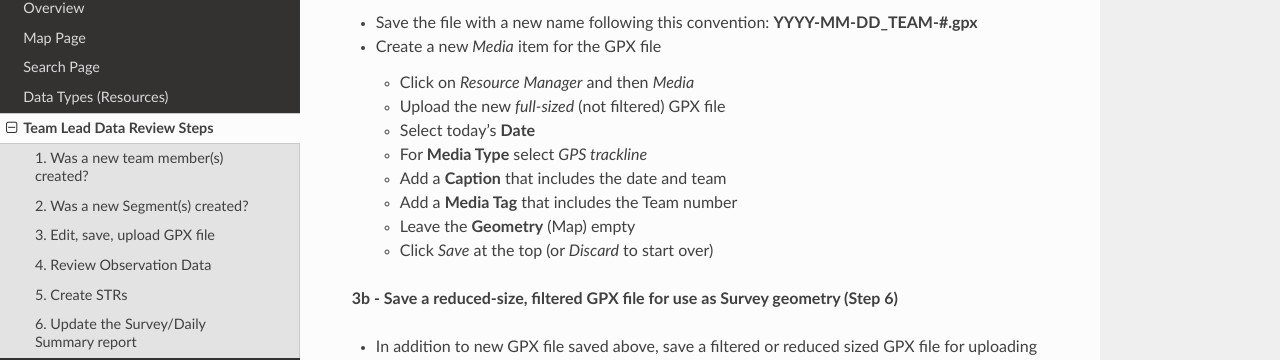
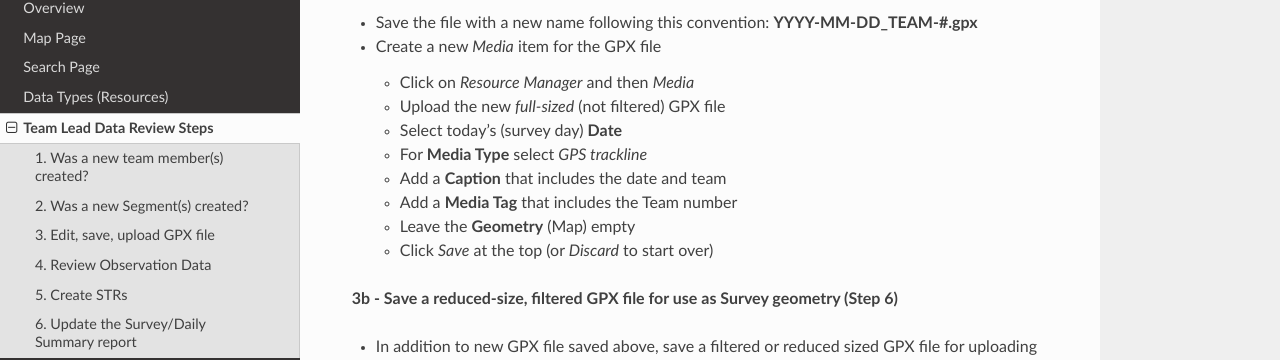
Before and after one commit to agraham/PRISM_rtd, a Sphinx documentation site: the page built from docs/teamlead.rst, in a window 1280 px wide and 900 px high, scrolled down 1296 px. Shown: the part 137-497 px from the top of the window. Built offline with Sphinx 7.4.7 and the Read the Docs theme 2.0.0, drawn with Linux system fonts in a browser that asks for light colours.

Commit message:
Update teamlead.rst

```diff
--- a/docs/teamlead.rst
+++ b/docs/teamlead.rst
@@ -51,7 +51,7 @@ The **.GPX** file from your GPS or GPS app will be used in two locations: one it
 
   * Click on *Resource Manager* and then *Media*
   * Upload the new *full-sized* (not filtered) GPX file
-  * Select today's **Date**
+  * Select today's (survey day) **Date**
   * For **Media Type** select *GPS trackline*
   * Add a **Caption** that includes the date and team
   * Add a **Media Tag** that includes the Team number
```
